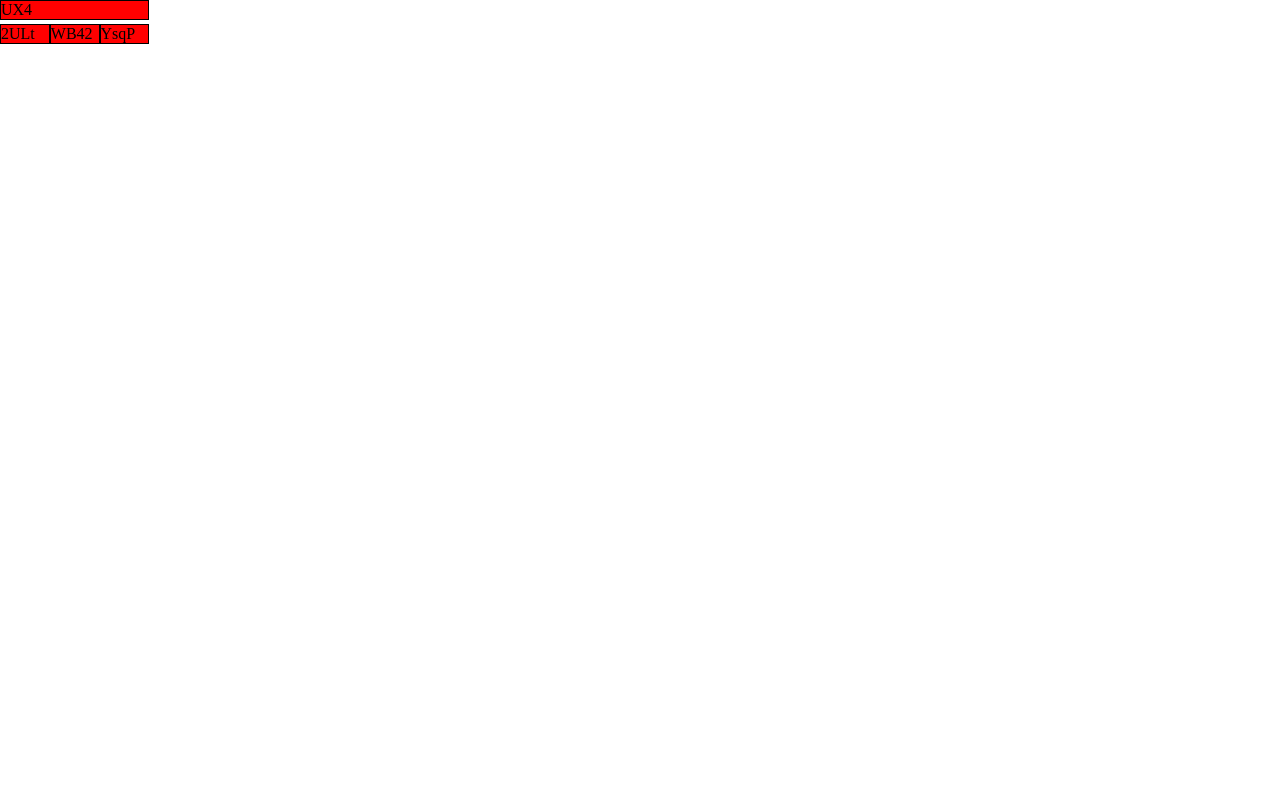
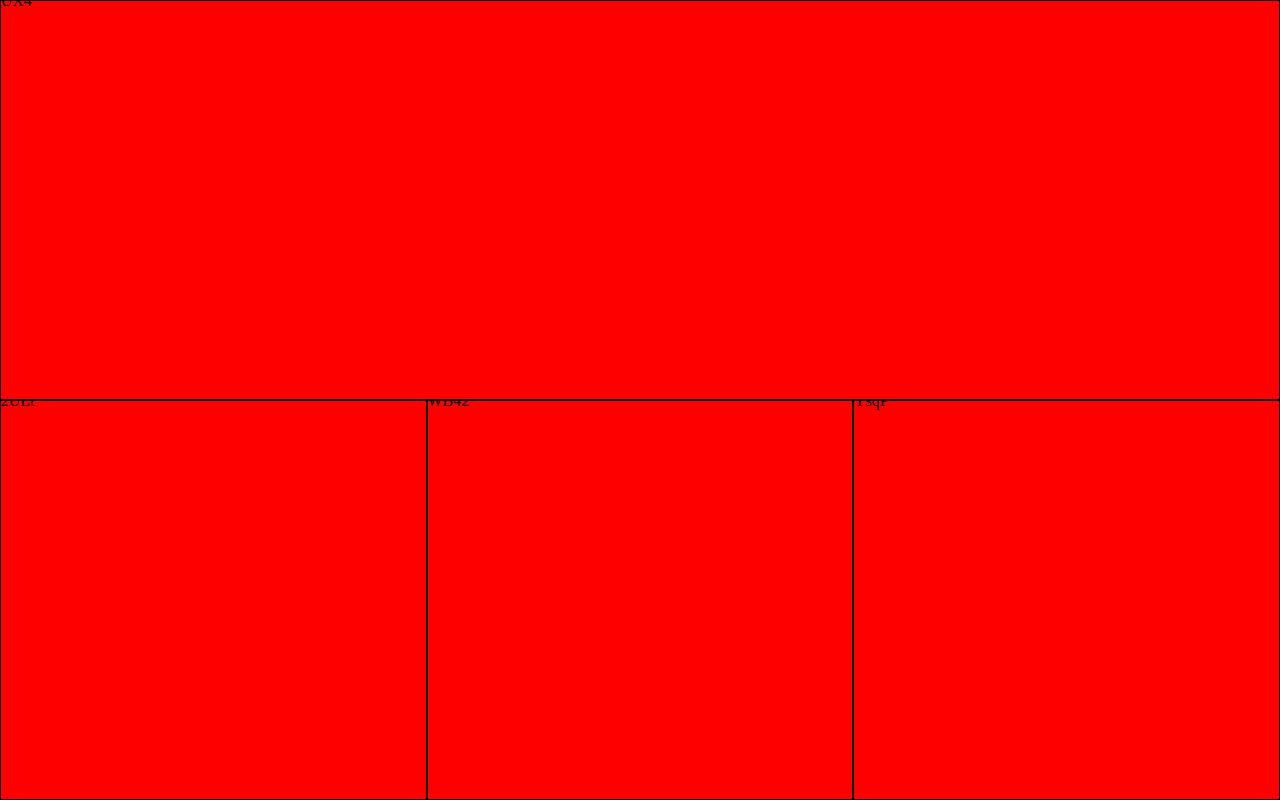
Before and after one commit to bennetthardwick/i3wm-react, a React app: page /tree in a window 1280 px wide. Built offline with nearby package versions, Linux system fonts and the light colour scheme.

Commit message:
Divs are full size now

```diff
--- a/public/index.html
+++ b/public/index.html
@@ -8,12 +8,21 @@
                 padding: 0px;
                 margin: 0px;
                 display: inline-block;
+                vertical-align: center;
                 overflow: hidden;
+                box-sizing: border-box;
+                line-height: 0;
             }
 
             html, body {
                 padding: 0;
                 margin: 0;
+                height: 100%;
+                width: 100%;
+                overflow: hidden;
+            }
+
+            #root {
                 height: 100%;
                 width: 100%;
             }
--- a/src/components/i3.component.tsx
+++ b/src/components/i3.component.tsx
@@ -78,6 +78,6 @@ export class I3 extends React.Component {
 
   render() {
     let tree = this.state.i3.createTree();
-    return <div tabIndex={0} onKeyUp={this.handleKeyUp}> {renderGeneric(tree.type, "100%", "100%", tree.id, tree.children, this.setWindow)}</div>;
+    return <div style={{ height: "100%", width: "100%" }} tabIndex={0} onKeyUp={this.handleKeyUp}> {renderGeneric(tree.type, "100%", "100%", tree.id, tree.children, this.setWindow)}</div>;
   }
 }
```
